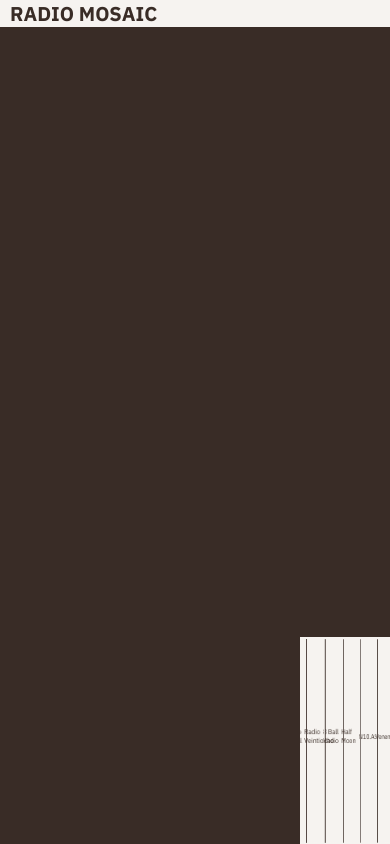
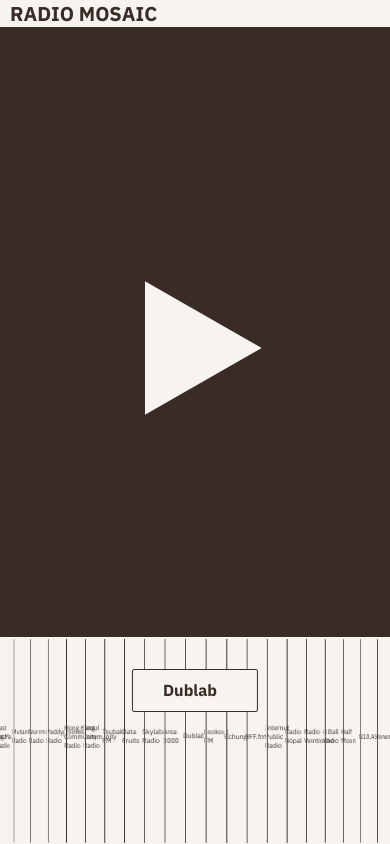
Before and after one commit to xavierconnelly/radio-mosaic, a SvelteKit app: page / in a window 390 px wide. Shown: the top 844 px of the page. Built offline with nearby package versions, Linux system fonts and the light colour scheme; a web font is replaced by a local one.

Commit message:
mobile flyover

```diff
--- a/src/routes/+page.svelte
+++ b/src/routes/+page.svelte
@@ -124,4 +124,16 @@
     .mosaic {
         background-size: 300px;
     }
+@media (max-width: 500px) {
+    .image-wrap {
+		background: var(--yang);
+        display: block;
+        position: fixed;
+        z-index: 1;
+        top: 44px;
+        left: 0px;
+        height: calc(70vh - 44px);
+        width: 100%;
+	}
+}
 </style>
```
